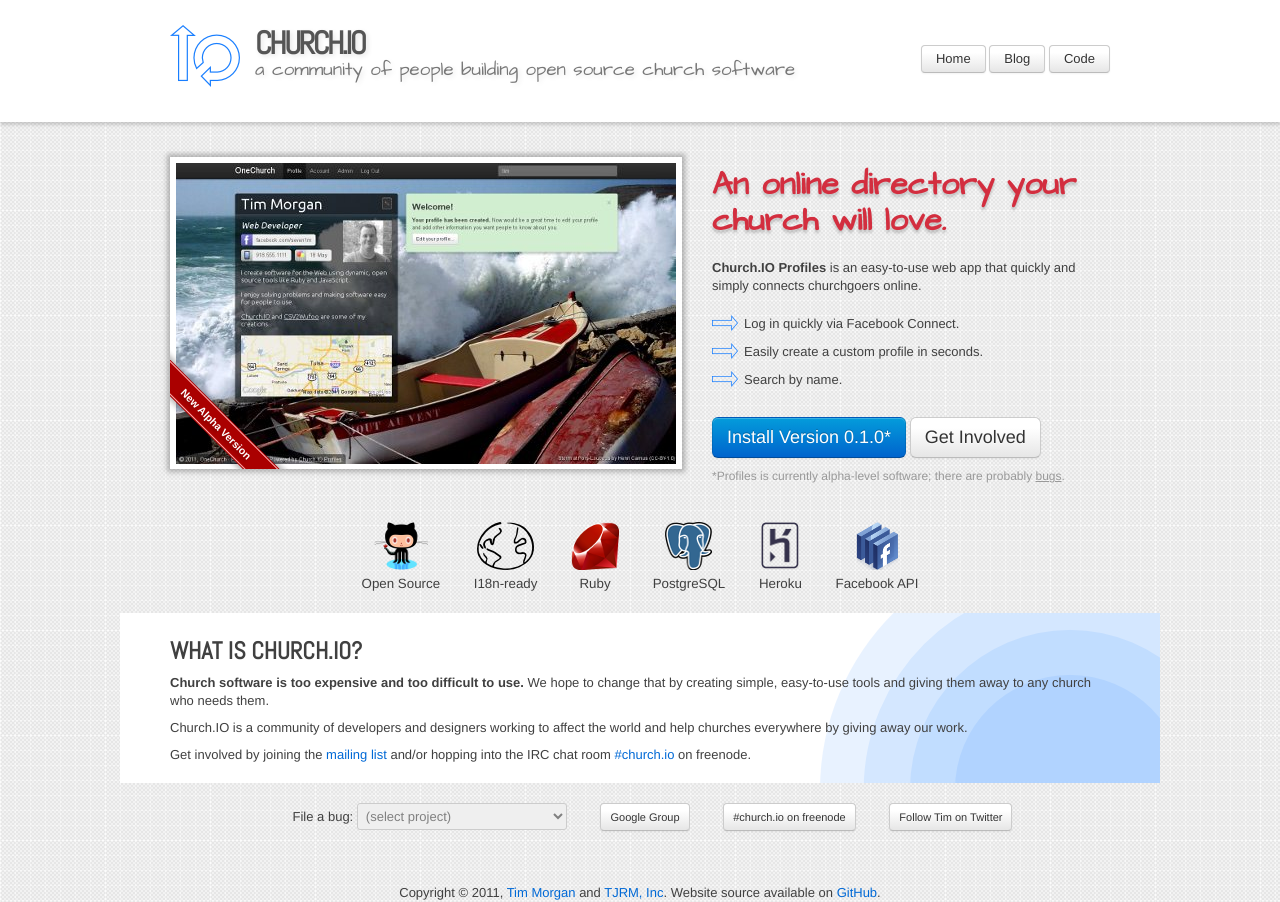
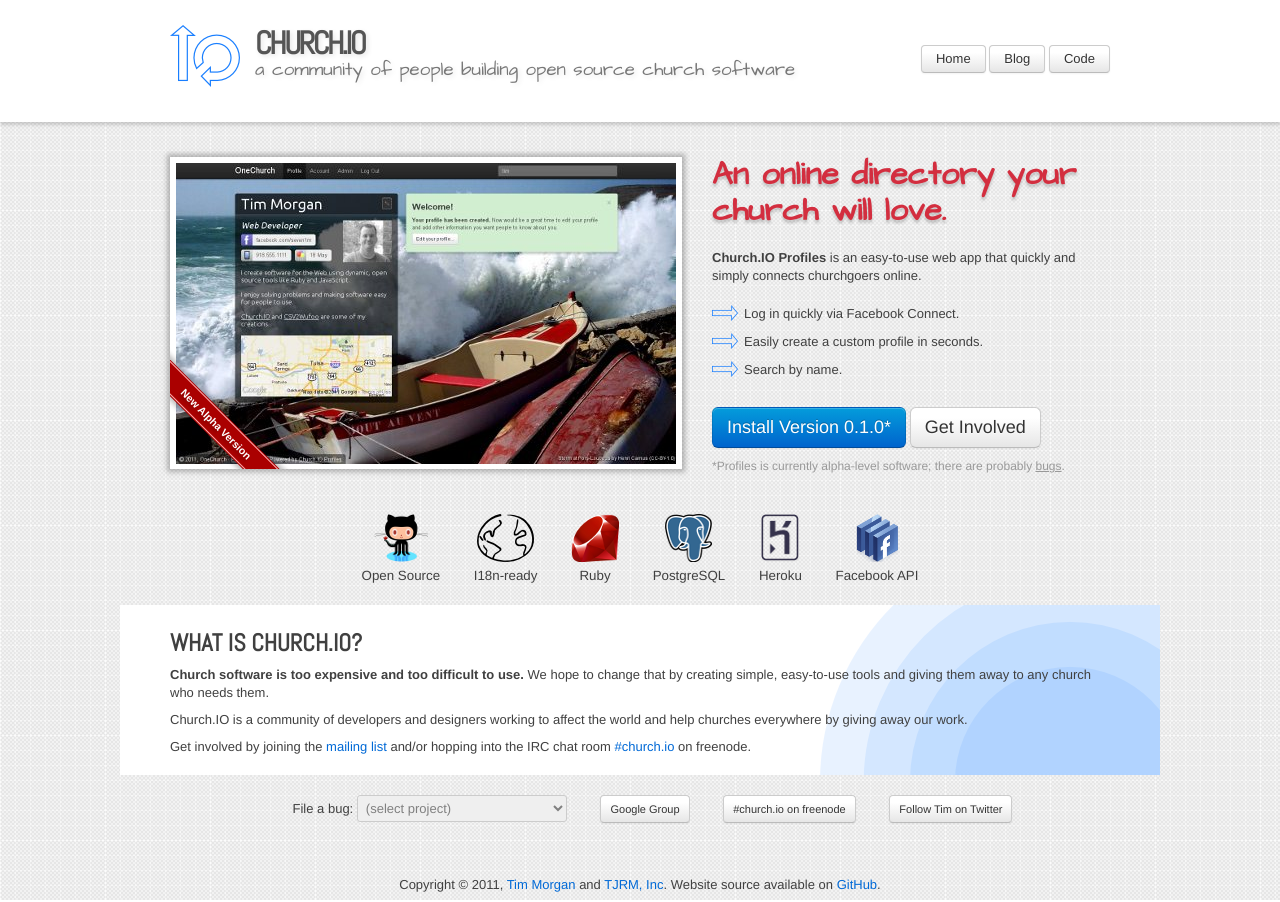
Before and after one commit to seven1m/old-churchio-website, a Jekyll site: the page built from index.html, in a window 1280 px wide. Built offline with Jekyll 4.4.1, drawn with Linux system fonts in a browser that asks for light colours; Markdown is read by kramdown in place of the engine named in the settings.

Commit message:
Bump up home page contents to align with image.

```diff
--- a/_sass/screen.scss
+++ b/_sass/screen.scss
@@ -145,7 +145,7 @@
   font-size: 24pt;
   color: #d32e3f;
   @include single-text-shadow(rgba(0, 0, 0, 0.20), 0, 3px, 3px);
-  margin-bottom: 20px;
+  margin: 0 0 20px 0;
 }
 
 ul.features {
--- a/stylesheets/screen.css
+++ b/stylesheets/screen.css
@@ -290,7 +290,7 @@
   font-size: 24pt;
   color: #d32e3f;
   text-shadow: rgba(0, 0, 0, 0.2) 0 3px 3px;
-  margin-bottom: 20px;
+  margin: 0 0 20px 0;
 }
 
 ul.features {
```
